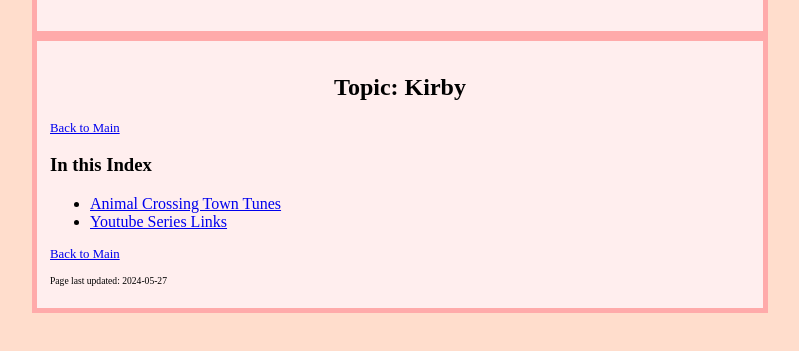
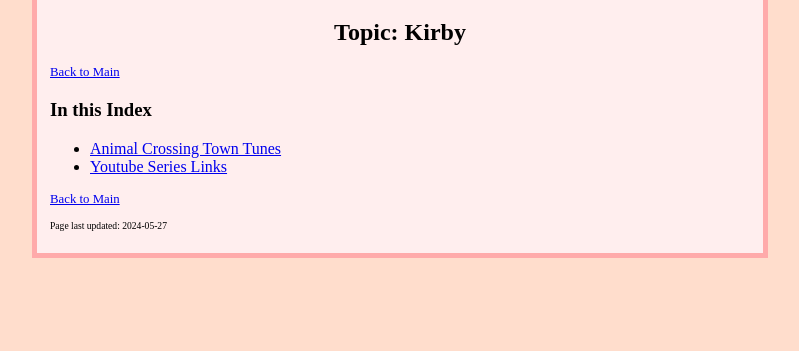
Before and after one commit to Yirggzmb/yirggzmb.github.io, a plain HTML site: page kirby/index.html in a window 1280 px wide. Shown: the part 87-438 px from the top of the page, without its empty margins (240-1039 px from the left). Drawn offline with Linux system fonts and the light colour scheme.

Commit message:
different test

```diff
--- a/css/main.css
+++ b/css/main.css
@@ -12,6 +12,7 @@ img.thumb{
 	border: 5px solid #ffaaaa;
 	padding: 1%;
 	background-color: #ffeeee;
+	font-size: 100%;
 }
 h1, h2{
 	text-align: center;
--- a/kirby/index.html
+++ b/kirby/index.html
@@ -12,9 +12,6 @@
 		<h1>
 		Yirggzmb's Stuff
 		</h1>
-	   </div>
-
-	     <div class="text">
 	   <h2>Topic: Kirby</h2>
 
 	   <p class="go-back"><a href="../index.html">Back to Main</a></p>
```
Also changed, not shown: index.html (+0 -2 lines).
